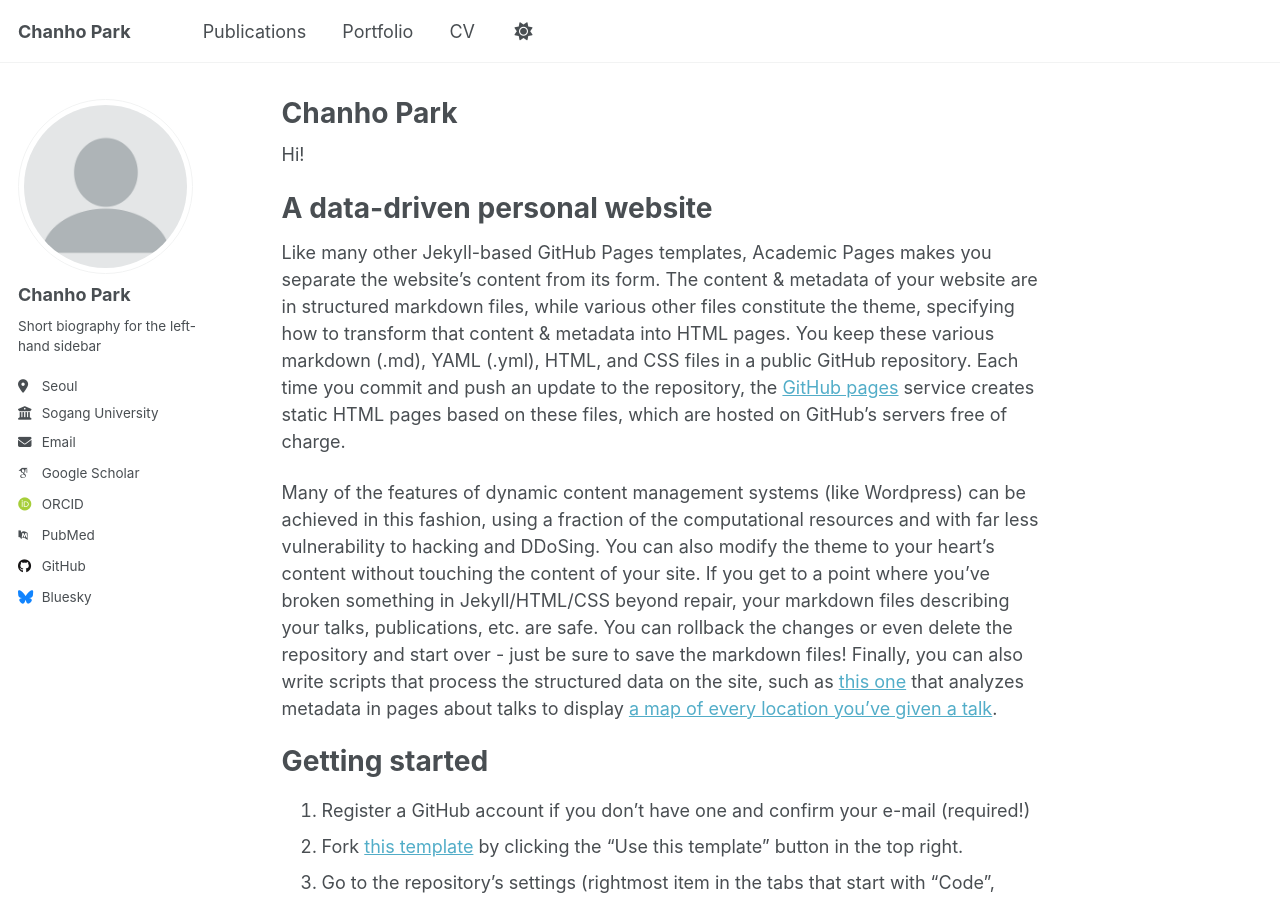
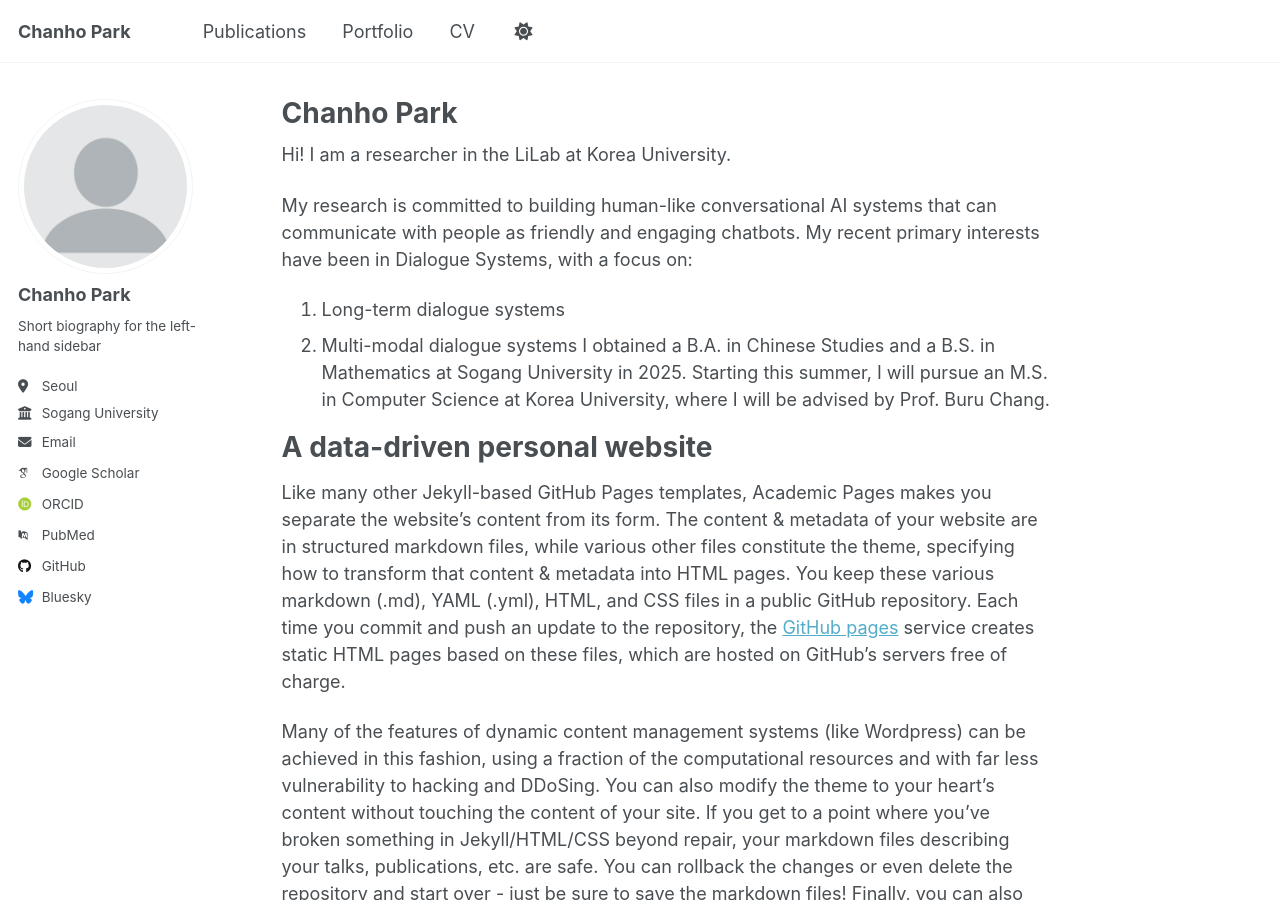
Before and after one commit to chanho12/chanho12.github.io, a Jekyll site: the page built from _pages/about.md, in a window 1280 px wide and 900 px high. Built offline with Jekyll 4.4.1, drawn with Linux system fonts in a browser that asks for light colours; some web fonts are replaced.

Commit message:
Update about.md

```diff
--- a/_pages/about.md
+++ b/_pages/about.md
@@ -7,7 +7,13 @@
   - /about.html
 ---
 
-Hi!
+Hi! I am a researcher in the LiLab at Korea University.
+
+My research is committed to building human-like conversational AI systems that can communicate with people as friendly and engaging chatbots. My recent primary interests have been in Dialogue Systems, with a focus on:
+1. Long-term dialogue systems
+2. Multi-modal dialogue systems
+I obtained a B.A. in Chinese Studies and a B.S. in Mathematics at Sogang University in 2025. Starting this summer, I will pursue an M.S. in Computer Science at Korea University, where I will be advised by Prof. Buru Chang.
+
 
 A data-driven personal website
 ======
```
